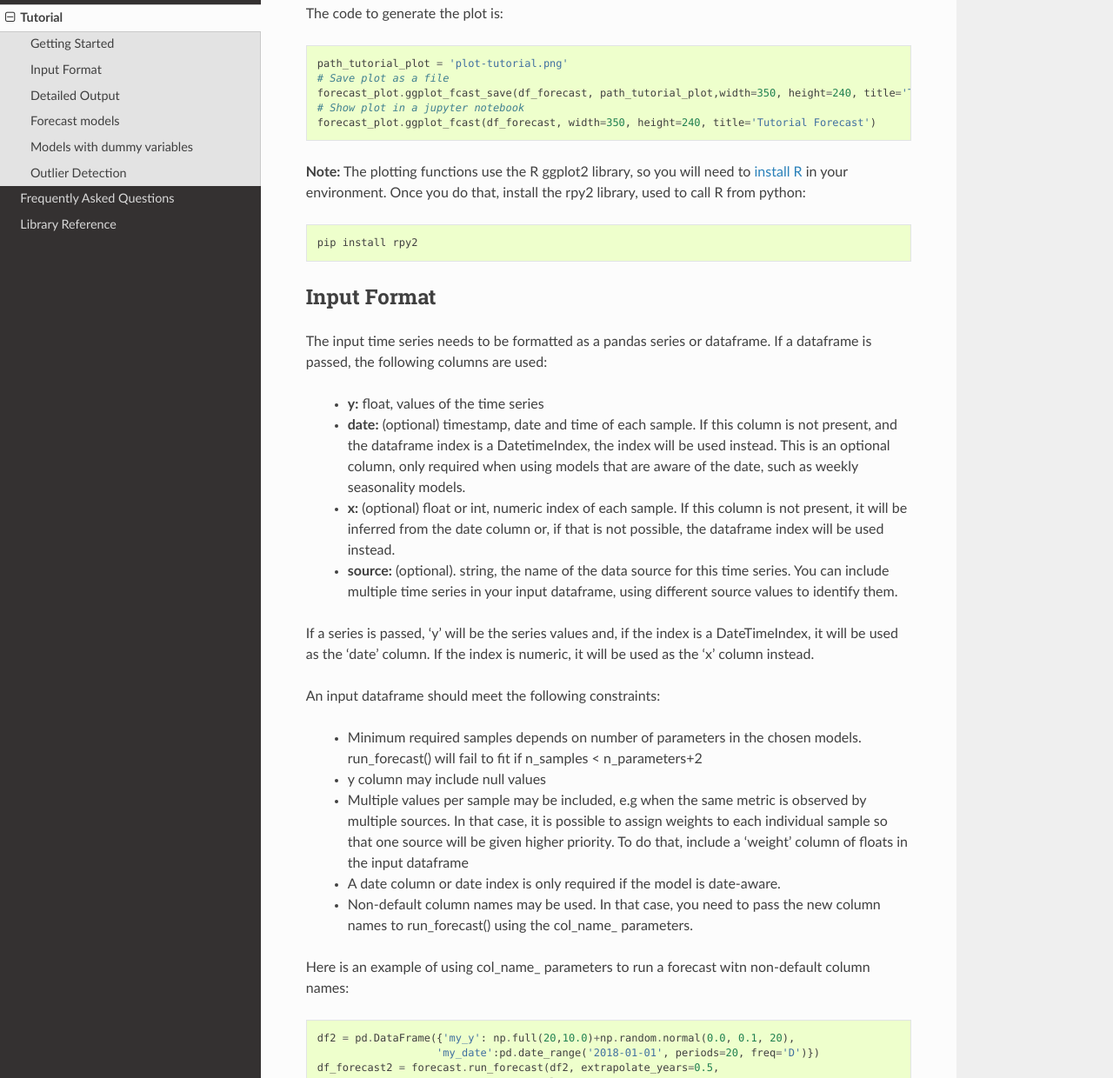
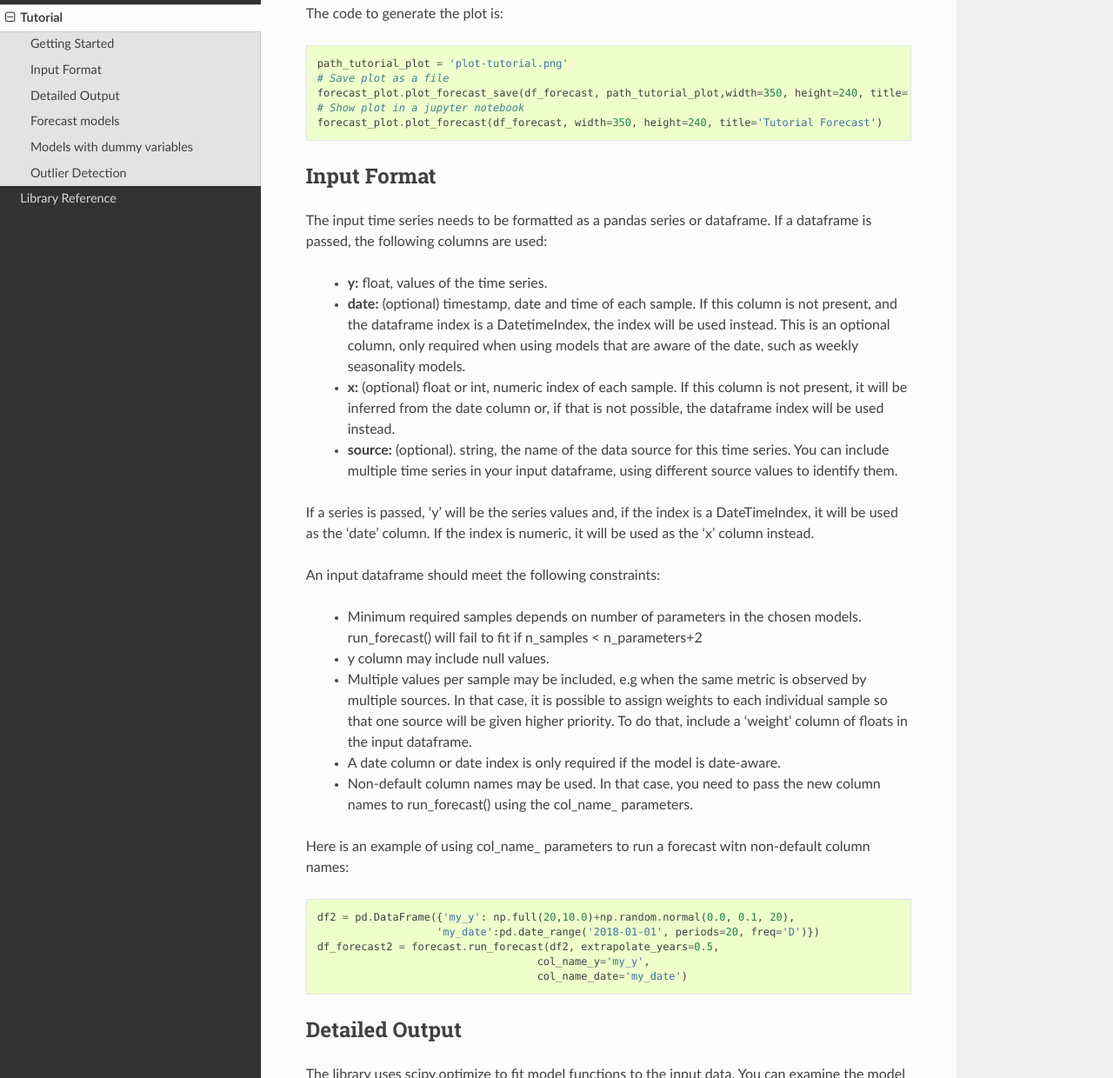
Before and after one commit to sky-uk/anticipy, a Sphinx documentation site: the page built from docs/source/tutorial.rst, in a window 1280 px wide and 1400 px high, scrolled down 1331 px. Shown: the part 160-1400 px from the top of the window at 87% size. Built offline with Sphinx 7.4.7 and the Read the Docs theme 2.0.0, drawn with Linux system fonts in a browser that asks for light colours; pages that are not in the unit, such as notebooks, are missing from menus; the version number could not be read and is left out; some of the changed text lies outside the part shown.

Commit message:
Fixed typos in docs
Close #49

```diff
--- a/docs/source/conf.py
+++ b/docs/source/conf.py
@@ -32,7 +32,7 @@
 
 # General information about the project.
 project = u'anticipy %s' % __version__       # Required for RTD theme
-copyright = u'%s, BSKYB Limited' % datetime.datetime.utcnow().year
+copyright = u'%s, Sky UK Limited' % datetime.datetime.utcnow().year
 
 # The version info for the project you're documenting, acts as replacement for
 # |version| and |release|, also used in various other places throughout the
--- a/docs/source/faq.rst
+++ /dev/null
@@ -1,5 +0,0 @@
-.. Adapt this file as required
-
-**************************
-Frequently Asked Questions
-**************************
--- a/docs/source/index.rst
+++ b/docs/source/index.rst
@@ -2,7 +2,7 @@
    It should at least contain the root `toctree` directive.
 
 ###########################
-anticiPy documentation
+Anticipy documentation
 ###########################
 
 Contents:
--- a/docs/source/tutorial.rst
+++ b/docs/source/tutorial.rst
@@ -18,7 +18,8 @@
 
    pip install anticipy
 
-It is straightforward to generate a forecast with the tool - just call :py:func:`forecast.run_forecast(my_dataframe)`::
+It is straightforward to generate a forecast with the tool -
+just call :py:func:`forecast.run_forecast(my_dataframe)`: ::
 
     import pandas as pd, numpy as np
     from anticipy import forecast, forecast_models, forecast_plot
@@ -39,9 +40,9 @@
 The tool automatically selects the best model from a list of defaults - in this case, a simple linear model. Advanced
 users can instead provide their preferred model or lists of candidate models, as explained in :ref:`models`.
 
-You can plot the forecast output using the functions in :py:mod:`forecast_plot` .
-:py:func:`anticipy.forecast_plot.ggplot_fcast_save` saves the plot as a file. If you use
-nsa.forecast in a Jupyter notebook, :py:func:`anticipy.forecast_plot.ggplot_fcast` shows the plot as the output of
+You can plot the forecast output using the functions in :py:mod:`forecast_plot`.
+:py:func:`anticipy.forecast_plot.plot_forecast_save` saves the plot as a file. If you use
+nsa.forecast in a Jupyter notebook, :py:func:`anticipy.forecast_plot.plot_forecast` shows the plot as the output of
 a notebook cell. The plot looks as follows:
 
 .. image:: resources/tutorial-forecast1.png
@@ -50,17 +51,9 @@
 
     path_tutorial_plot = 'plot-tutorial.png'
     # Save plot as a file
-    forecast_plot.ggplot_fcast_save(df_forecast, path_tutorial_plot,width=350, height=240, title='Tutorial Forecast')
+    forecast_plot.plot_forecast_save(df_forecast, path_tutorial_plot,width=350, height=240, title='Tutorial Forecast')
     # Show plot in a jupyter notebook
-    forecast_plot.ggplot_fcast(df_forecast, width=350, height=240, title='Tutorial Forecast')
-
-**Note:** The plotting functions use the R ggplot2 library, so you will need to
-`install R <https://cran.r-project.org/bin/>`_ in your environment. Once you do that, install the rpy2 library, used to
-call R from python::
-
-    pip install rpy2
-
-
+    forecast_plot.plot_forecast(df_forecast, width=350, height=240, title='Tutorial Forecast')
 
 
 
@@ -70,7 +63,7 @@
 The input time series needs to be formatted as a pandas series or dataframe. If a dataframe is passed, the following
 columns are used:
 
-  - **y:** float, values of the time series
+  - **y:** float, values of the time series.
   - **date:** (optional) timestamp, date and time of each sample. If this column is not present, and the dataframe index is
     a DatetimeIndex, the index will be used instead. This is an optional column, only required when using models
     that are aware of the date, such as weekly seasonality models.
@@ -86,10 +79,10 @@
 
   - Minimum required samples depends on number of parameters in the chosen models. run_forecast() will fail to fit if
     n_samples < n_parameters+2
-  - y column may include null values
+  - y column may include null values.
   - Multiple values per sample may be included, e.g when the same metric is observed by multiple sources. In that case,
     it is possible to assign weights to each individual sample so that one source will be given higher priority. To do
-    that, include a 'weight' column of floats in the input dataframe
+    that, include a 'weight' column of floats in the input dataframe.
   - A date column or date index is only required if the model is date-aware.
   - Non-default column names may be used. In that case, you need to pass the new column names to run_forecast() using
     the col_name\_ parameters.
```
Also changed, not shown: README.md (+2 -2 lines), docs/source/overview.rst (+5 -5 lines), 1 other file.
